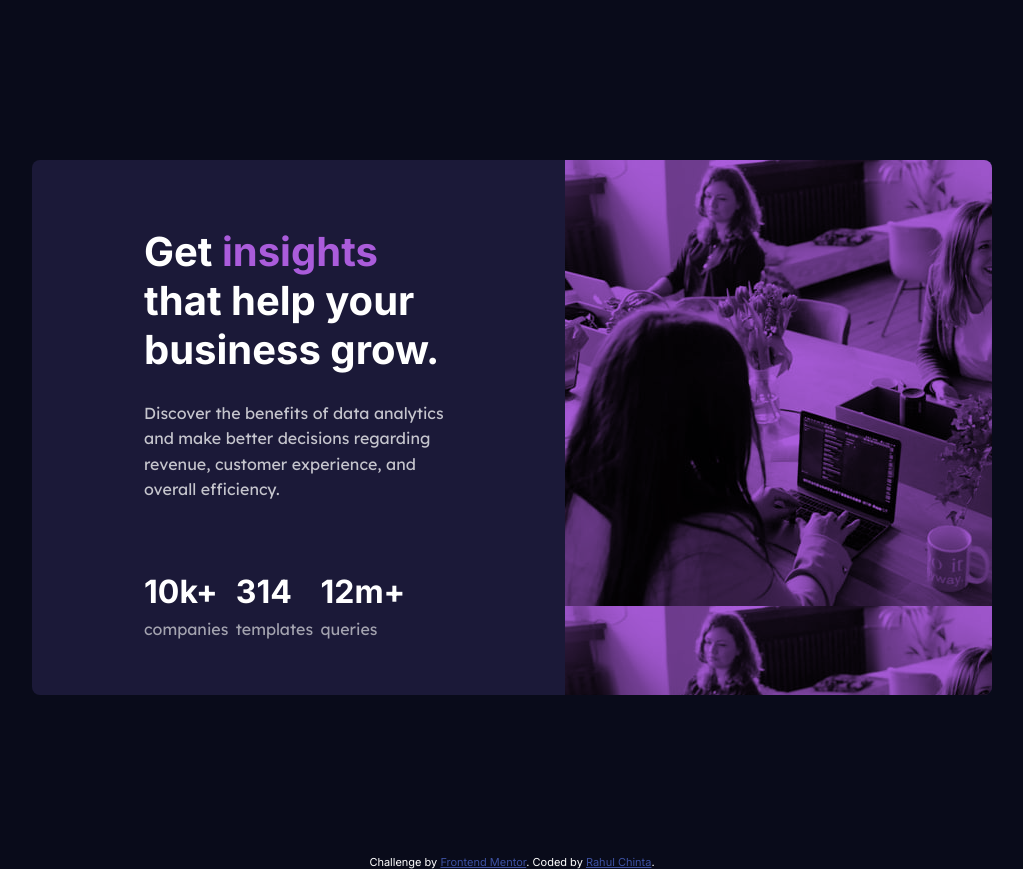
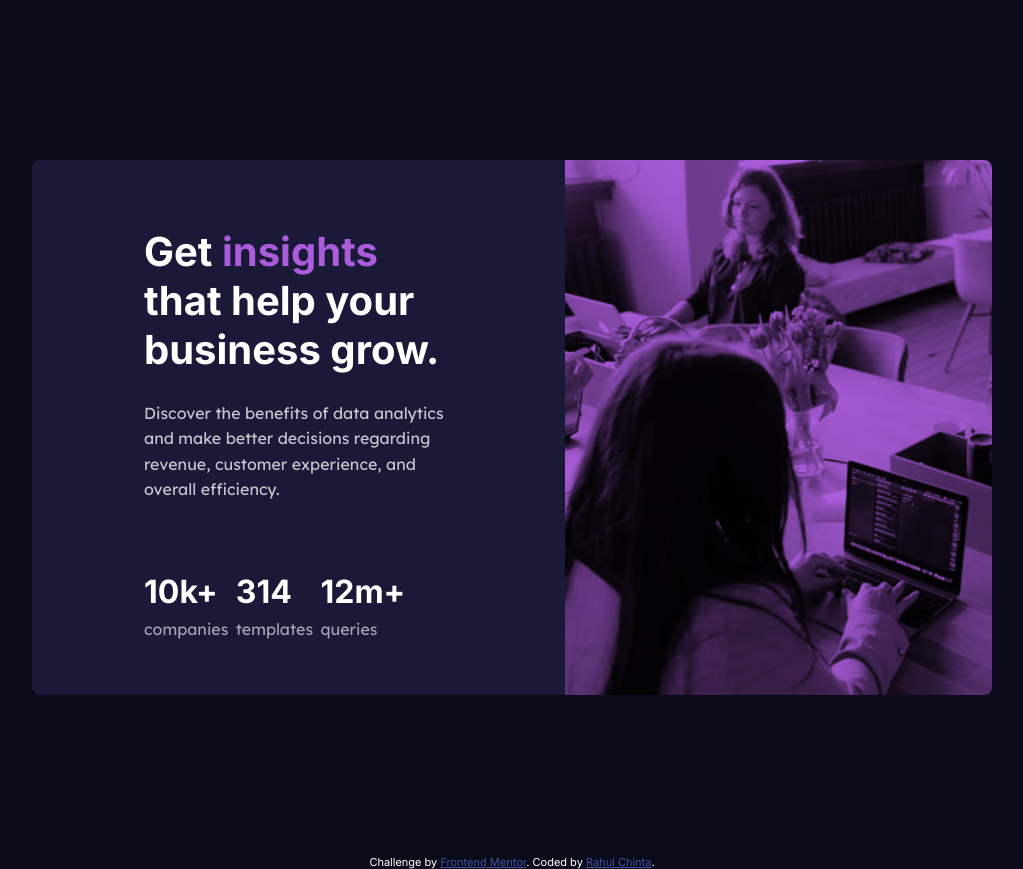
Before and after one commit to ChintaRahul/frontendmentor, a plain HTML site: page stats-preview-card-component-main/index.html in a window 1280 px wide. Shown: the whole page, without its empty margins (128-1151 px from the left). Drawn offline with Linux system fonts and the light colour scheme.

Commit message:
ajusted background

```diff
--- a/stats-preview-card-component-main/css/styles.css
+++ b/stats-preview-card-component-main/css/styles.css
@@ -51,11 +51,12 @@ body {
   max-width: 100%;
   display: block;
   background-repeat: no-repeat, repeat;
-  background: url("../images/image-header-desktop.jpg");
+  background-image: url("../images/image-header-desktop.jpg");
   background-color:var(--soft-violet);
   background-blend-mode: multiply;
   border-top-right-radius: 0.5rem;
   border-bottom-right-radius: 0.5rem;
+  background-size:cover;
 }
 
 .title {
```
